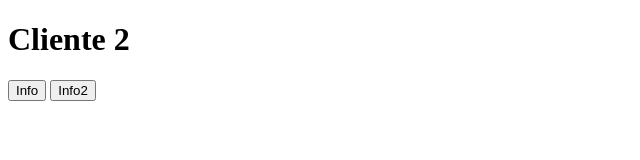
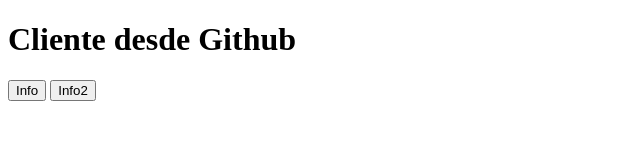
Before and after one commit to diegopolverelli/clienteGitHub, a plain HTML site: page index.html in a window 1280 px wide. Shown: the whole page, without its empty margins (0-640 px from the left). Drawn offline with Linux system fonts and the light colour scheme.

Commit message:
Update index.html

```diff
--- a/index.html
+++ b/index.html
@@ -7,7 +7,7 @@
     <title>Document</title>
 </head>
 <body>
-    <h1>Cliente 2</h1>
+    <h1>Cliente desde Github</h1>
     <button onclick="getInfo1()">Info</button>
     <button onclick="getInfo2()">Info2</button>
 
```
